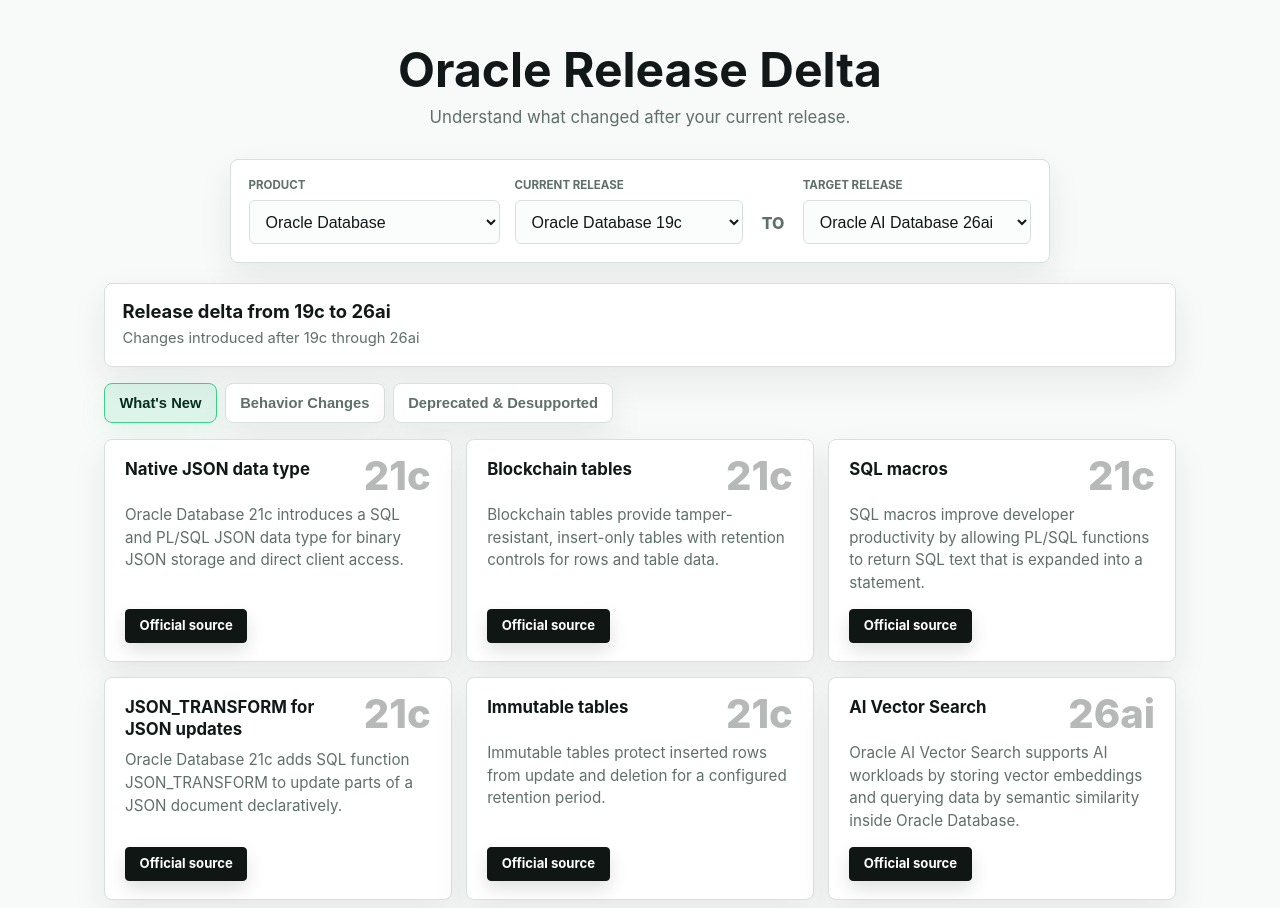
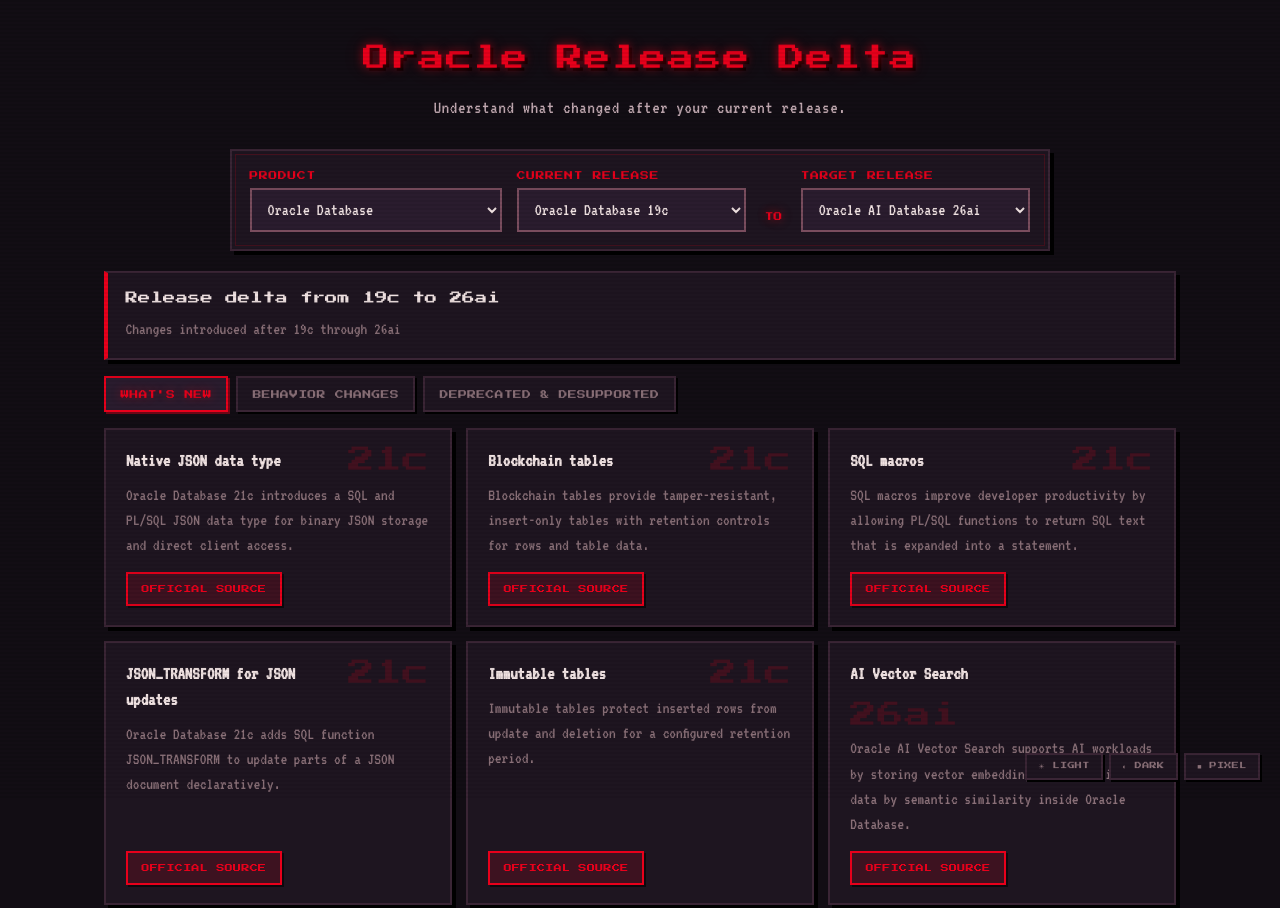
Before and after one commit to jollylengkono/oracle-version-diff, a website with bundled scripts: page index.html in a window 1280 px wide. Shown: the top 908 px of the page. Built offline with nearby package versions, Linux system fonts and the light colour scheme.

Commit message:
Add theme switcher and pixel dark theme (#17)
* feat: add theme switcher and pixel dark theme

* docs: specify pixel theme default behavior

* docs: plan pixel theme default implementation

* feat: default to pixel dark theme

* fix: harden pixel theme default behavior

```diff
--- /dev/null
+++ b/css/theme-pixel-dark.css
@@ -0,0 +1,415 @@
+@import url('https://fonts.googleapis.com/css2?family=Press+Start+2P&family=VT323&display=swap');
+
+:root {
+  --oracle-red: #E8001B;
+  --accent: #E8001B;
+  --accent-glow: rgba(232, 0, 27, 0.4);
+  --ink: #F0E2E2;
+  --muted: #8A7078;
+  --muted-strong: #C0A8B0;
+  --surface: #1E1520;
+  --surface-soft: #160F17;
+  --surface-raised: #2A1C2E;
+  --bg: #120D14;
+  --border: #3A2535;
+  --border-strong: #7A4D5E;
+  --button: #3D1220;
+  --button-hover: #5A1A2E;
+  --focus: #E8001B;
+  --shadow: 4px 4px 0 #000;
+  --pixel-glow: 0 0 8px rgba(232, 0, 27, 0.55), 0 0 20px rgba(232, 0, 27, 0.2);
+}
+
+* { box-sizing: border-box; }
+
+body::after {
+  content: '';
+  position: fixed;
+  inset: 0;
+  background: repeating-linear-gradient(
+    0deg,
+    transparent,
+    transparent 2px,
+    rgba(0, 0, 0, 0.06) 2px,
+    rgba(0, 0, 0, 0.06) 4px
+  );
+  pointer-events: none;
+  z-index: 9998;
+}
+
+body {
+  margin: 0;
+  font-family: 'VT323', 'Courier New', monospace;
+  font-size: 18px;
+  color: var(--ink);
+  background: var(--bg);
+  line-height: 1.5;
+}
+
+.masthead {
+  max-width: 1120px;
+  margin: 0 auto;
+  padding: 2.25rem 1.5rem 1rem;
+  text-align: center;
+}
+.masthead__title {
+  margin: 0;
+  font-family: 'Press Start 2P', monospace;
+  font-size: clamp(.9rem, 2.2vw, 1.65rem);
+  font-weight: 400;
+  letter-spacing: 0.05em;
+  line-height: 1.7;
+  color: var(--oracle-red);
+  text-shadow: var(--pixel-glow), 3px 3px 0 rgba(0, 0, 0, .85);
+}
+.masthead__subtitle {
+  margin: .8rem 0 0;
+  color: var(--muted-strong);
+  font-size: 1.15rem;
+  letter-spacing: 0.04em;
+}
+
+.container {
+  max-width: 1120px;
+  margin: 0 auto;
+  padding: .75rem 1.5rem 1.75rem;
+}
+
+.picker {
+  display: grid;
+  grid-template-columns: minmax(12rem, 1.1fr) minmax(10rem, 1fr) auto minmax(10rem, 1fr);
+  align-items: end;
+  gap: .9rem;
+  background: var(--surface);
+  border: 2px solid var(--border);
+  border-radius: 0;
+  padding: 1.1rem;
+  margin: 0 auto 1.25rem;
+  box-shadow: var(--shadow);
+  max-width: 820px;
+  position: relative;
+}
+.picker::before {
+  content: '';
+  position: absolute;
+  inset: 3px;
+  border: 1px solid var(--oracle-red);
+  opacity: 0.18;
+  pointer-events: none;
+}
+
+.delta-summary {
+  margin: 0 0 1rem;
+  padding: 1rem 1.1rem;
+  border: 2px solid var(--border);
+  border-left: 4px solid var(--oracle-red);
+  border-radius: 0;
+  background: var(--surface);
+  box-shadow: var(--shadow);
+}
+.delta-summary h2 {
+  margin: 0;
+  color: var(--ink);
+  font-family: 'Press Start 2P', monospace;
+  font-size: .78rem;
+  font-weight: 400;
+  line-height: 1.6;
+}
+.delta-summary p {
+  margin: .5rem 0 0;
+  color: var(--muted);
+  font-size: 1.05rem;
+}
+
+.picker__field {
+  display: flex;
+  flex-direction: column;
+  gap: .35rem;
+  color: var(--oracle-red);
+  font-family: 'Press Start 2P', monospace;
+  font-size: .55rem;
+  font-weight: 400;
+  text-transform: uppercase;
+  letter-spacing: 0.08em;
+}
+.picker__field select {
+  width: 100%;
+  min-height: 2.75rem;
+  padding: .5rem .75rem;
+  border: 2px solid var(--border-strong);
+  border-radius: 0;
+  background: var(--surface-raised);
+  color: var(--ink);
+  font-family: 'VT323', monospace;
+  font-size: 1.1rem;
+  cursor: pointer;
+}
+.picker__field select:focus {
+  outline: 2px solid var(--oracle-red);
+  outline-offset: 2px;
+  box-shadow: var(--pixel-glow);
+}
+.picker__vs {
+  color: var(--oracle-red);
+  font-family: 'Press Start 2P', monospace;
+  font-size: .55rem;
+  font-weight: 400;
+  padding: 0 .25rem .55rem;
+  text-transform: uppercase;
+  text-shadow: var(--pixel-glow);
+}
+
+.tabs {
+  display: flex;
+  flex-wrap: wrap;
+  gap: .5rem;
+  margin-bottom: 1rem;
+  border-bottom: none;
+}
+.tab {
+  border: 2px solid var(--border);
+  border-radius: 0;
+  background: var(--surface);
+  color: var(--muted);
+  cursor: pointer;
+  font-family: 'Press Start 2P', monospace;
+  font-size: .55rem;
+  font-weight: 400;
+  padding: .7rem .9rem;
+  box-shadow: 2px 2px 0 #000;
+  transition: transform .08s, box-shadow .08s;
+  text-transform: uppercase;
+  letter-spacing: 0.04em;
+}
+.tab:hover {
+  color: var(--ink);
+  border-color: var(--border-strong);
+  background: var(--surface-raised);
+  transform: translate(-1px, -1px);
+  box-shadow: 3px 3px 0 #000;
+}
+.tab--active {
+  color: var(--oracle-red);
+  background: var(--surface-raised);
+  border-color: var(--oracle-red);
+  box-shadow: 2px 2px 0 rgba(232, 0, 27, 0.45);
+  text-shadow: 0 0 10px var(--accent-glow);
+}
+
+.panel { display: block; }
+.panel[hidden] { display: none; }
+.group { margin-bottom: 1.5rem; }
+.group__label {
+  margin: 0 0 .5rem;
+  color: var(--oracle-red);
+  font-family: 'Press Start 2P', monospace;
+  font-size: .55rem;
+  font-weight: 400;
+  text-transform: uppercase;
+  letter-spacing: 0.1em;
+}
+.group__count {
+  display: inline-block;
+  min-width: 1.4rem;
+  margin-left: .25rem;
+  padding: 0 .4rem;
+  border-radius: 0;
+  background: var(--oracle-red);
+  color: #fff;
+  font-family: 'Press Start 2P', monospace;
+  font-size: .5rem;
+  text-align: center;
+  box-shadow: 2px 2px 0 rgba(0, 0, 0, .55);
+}
+
+.range-list {
+  display: grid;
+  grid-template-columns: repeat(3, minmax(0, 1fr));
+  gap: .9rem;
+}
+.item {
+  display: flex;
+  flex-direction: column;
+  background: var(--surface);
+  border: 2px solid var(--border);
+  border-radius: 0;
+  padding: 1.15rem 1.25rem;
+  box-shadow: var(--shadow);
+  transition: transform .08s, box-shadow .08s;
+}
+.item:hover {
+  border-color: var(--border-strong);
+  background: var(--surface-raised);
+  transform: translate(-2px, -2px);
+  box-shadow: 6px 6px 0 #000;
+}
+.item--added,
+.item--changed,
+.item--removed {
+  border-left: 4px solid var(--oracle-red);
+  box-shadow: var(--shadow), -3px 0 12px var(--accent-glow);
+}
+.item__head {
+  display: flex;
+  flex-wrap: wrap;
+  align-items: flex-start;
+  justify-content: space-between;
+  gap: 1rem;
+}
+.item__title {
+  flex: 1 1 12rem;
+  min-width: 0;
+  margin: 0;
+  color: var(--ink);
+  font-family: 'VT323', monospace;
+  font-size: 1.15rem;
+  line-height: 1.4;
+  overflow-wrap: anywhere;
+}
+.item__version {
+  flex: 0 0 auto;
+  color: rgba(232, 0, 27, 0.18);
+  font-family: 'Press Start 2P', monospace;
+  font-size: clamp(1rem, 2.5vw, 1.65rem);
+  font-weight: 400;
+  letter-spacing: 0.03em;
+  line-height: .92;
+  white-space: nowrap;
+}
+.item__desc {
+  margin: .55rem 0 .85rem;
+  color: var(--muted);
+  font-family: 'VT323', monospace;
+  font-size: 1.05rem;
+}
+.item__source {
+  display: inline-flex;
+  align-items: center;
+  justify-content: center;
+  align-self: flex-start;
+  margin-top: auto;
+  min-height: 2.15rem;
+  padding: .55rem .85rem;
+  border: 2px solid var(--oracle-red);
+  border-radius: 0;
+  background: var(--button);
+  color: var(--oracle-red);
+  font-family: 'Press Start 2P', monospace;
+  font-size: .5rem;
+  font-weight: 400;
+  line-height: 1;
+  text-decoration: none;
+  box-shadow: 2px 2px 0 rgba(0, 0, 0, .55);
+  transition: background .1s, transform .08s, box-shadow .08s, color .1s;
+  text-transform: uppercase;
+  letter-spacing: 0.04em;
+}
+.item__source:hover {
+  background: var(--oracle-red);
+  border-color: var(--oracle-red);
+  color: #fff;
+  text-decoration: none;
+  transform: translate(-1px, -1px);
+  box-shadow: 3px 3px 0 rgba(0, 0, 0, .55);
+}
+
+.empty {
+  margin: 0;
+  padding: 1rem;
+  border: 2px dashed var(--border);
+  border-radius: 0;
+  color: var(--muted);
+  font-family: 'Press Start 2P', monospace;
+  font-size: .6rem;
+  line-height: 1.8;
+}
+.error {
+  color: var(--oracle-red);
+  font-weight: 700;
+  text-shadow: var(--pixel-glow);
+}
+.updated {
+  margin-top: 1.25rem;
+  color: var(--muted);
+  font-family: 'VT323', monospace;
+  font-size: 1rem;
+}
+.footer {
+  max-width: 1120px;
+  margin: 0 auto;
+  padding: 1rem 1.5rem 1.5rem;
+  color: var(--muted);
+  font-family: 'VT323', monospace;
+  font-size: 1rem;
+}
+
+.cols { display: flex; gap: 1rem; align-items: flex-start; }
+.col { flex: 1 1 0; min-width: 0; }
+.col__head {
+  position: sticky;
+  top: 0;
+  z-index: 1;
+  margin: 0 0 .6rem;
+  padding: .45rem .2rem;
+  border-bottom: 3px solid var(--oracle-red);
+  background: var(--bg);
+  color: var(--oracle-red);
+  font-family: 'Press Start 2P', monospace;
+  font-size: .6rem;
+  font-weight: 400;
+  letter-spacing: 0.06em;
+  text-shadow: var(--pixel-glow);
+}
+
+.theme-switcher {
+  position: fixed;
+  bottom: 1.25rem;
+  right: 1.25rem;
+  z-index: 1000;
+  display: flex;
+  flex-direction: row;
+  gap: .4rem;
+}
+.theme-btn {
+  padding: .45rem .7rem;
+  border: 2px solid var(--border);
+  border-radius: 0;
+  background: var(--surface);
+  color: var(--muted);
+  cursor: pointer;
+  font-family: 'Press Start 2P', monospace;
+  font-size: .45rem;
+  text-transform: uppercase;
+  letter-spacing: .04em;
+  box-shadow: 2px 2px 0 #000;
+  transition: transform .08s, box-shadow .08s;
+}
+.theme-btn:hover {
+  border-color: var(--oracle-red);
+  color: var(--oracle-red);
+  transform: translate(-1px, -1px);
+  box-shadow: 3px 3px 0 #000;
+}
+.theme-btn--active {
+  border-color: var(--oracle-red);
+  color: var(--oracle-red);
+  background: var(--surface-raised);
+  box-shadow: 2px 2px 0 rgba(232, 0, 27, 0.4);
+}
+
+@media (max-width: 959px) {
+  .range-list { grid-template-columns: repeat(2, minmax(0, 1fr)); }
+}
+
+@media (max-width: 699px) {
+  .masthead,
+  .container,
+  .footer { padding-left: 1rem; padding-right: 1rem; }
+  .range-list { grid-template-columns: 1fr; }
+  .picker { grid-template-columns: 1fr; }
+  .picker__vs { padding: 0; }
+  .item__head { display: block; }
+  .item__version { display: block; margin-top: .55rem; }
+  .cols { flex-direction: column; }
+  .theme-switcher { bottom: .75rem; right: .75rem; }
+}
--- a/index.html
+++ b/index.html
@@ -4,7 +4,49 @@
   <meta charset="utf-8" />
   <meta name="viewport" content="width=device-width, initial-scale=1" />
   <title>Oracle Release Delta</title>
-  <link rel="stylesheet" href="css/theme-supabase-light.css" />
+  <style>
+    .theme-switcher {
+      position: fixed;
+      bottom: 1.25rem;
+      right: 1.25rem;
+      z-index: 1000;
+      display: flex;
+      flex-direction: row;
+      gap: .4rem;
+    }
+    .theme-btn {
+      padding: .35rem .65rem;
+      border: 1px solid var(--border);
+      border-radius: 6px;
+      background: var(--surface);
+      color: var(--muted);
+      cursor: pointer;
+      font-size: .75rem;
+      font-family: inherit;
+      box-shadow: 0 2px 8px rgba(0, 0, 0, .15);
+      transition: background .15s, border-color .15s, color .15s;
+    }
+    .theme-btn:hover {
+      border-color: var(--border-strong);
+      color: var(--ink);
+      background: var(--surface-raised);
+    }
+    .theme-btn--active {
+      border-color: var(--oracle-red);
+      color: var(--oracle-red);
+      background: var(--surface-raised);
+    }
+  </style>
+  <link id="themeLink" rel="stylesheet" href="css/theme-pixel-dark.css" />
+  <script>
+    (function () {
+      var DEFAULT_THEME = 'theme-pixel-dark';
+      var THEMES = ['theme-supabase-light', 'theme-github-dark', 'theme-pixel-dark'];
+      var t = localStorage.getItem('oracle-diff-theme');
+      var current = THEMES.indexOf(t) !== -1 ? t : DEFAULT_THEME;
+      document.getElementById('themeLink').href = 'css/' + current + '.css';
+    })();
+  </script>
 </head>
 <body>
   <header class="masthead">
@@ -41,6 +83,37 @@
     Oracle-inspired theme for an educational tool; not affiliated with or endorsed by Oracle.
   </footer>
 
+  <div class="theme-switcher" id="themeSwitcher">
+    <button class="theme-btn" data-theme="theme-supabase-light" title="Supabase Light">&#9728; Light</button>
+    <button class="theme-btn" data-theme="theme-github-dark" title="GitHub Dark">&#9680; Dark</button>
+    <button class="theme-btn" data-theme="theme-pixel-dark" title="Pixel Dark">&#9632; Pixel</button>
+  </div>
+
   <script type="module" src="js/app.js"></script>
+  <script>
+    (function () {
+      var DEFAULT_THEME = 'theme-pixel-dark';
+      var THEMES = ['theme-supabase-light', 'theme-github-dark', 'theme-pixel-dark'];
+      var link = document.getElementById('themeLink');
+      var stored = localStorage.getItem('oracle-diff-theme');
+      var current = THEMES.indexOf(stored) !== -1 ? stored : DEFAULT_THEME;
+
+      function apply(name) {
+        link.href = 'css/' + name + '.css';
+        document.querySelectorAll('.theme-btn').forEach(function (btn) {
+          btn.classList.toggle('theme-btn--active', btn.dataset.theme === name);
+        });
+      }
+
+      document.querySelectorAll('.theme-btn').forEach(function (btn) {
+        btn.addEventListener('click', function () {
+          apply(btn.dataset.theme);
+          localStorage.setItem('oracle-diff-theme', btn.dataset.theme);
+        });
+      });
+
+      apply(current);
+    })();
+  </script>
 </body>
 </html>
```
Also changed, not shown: docs/HANDOVER.md (+5 -7 lines), docs/superpowers/plans/2026-06-02-pixel-theme-default.md (added, +136 -0 lines), docs/superpowers/specs/2026-06-02-pixel-theme-default-design.md (added, +43 -0 lines), tests/js/theme.test.mjs (+17 -2 lines), README.md.
